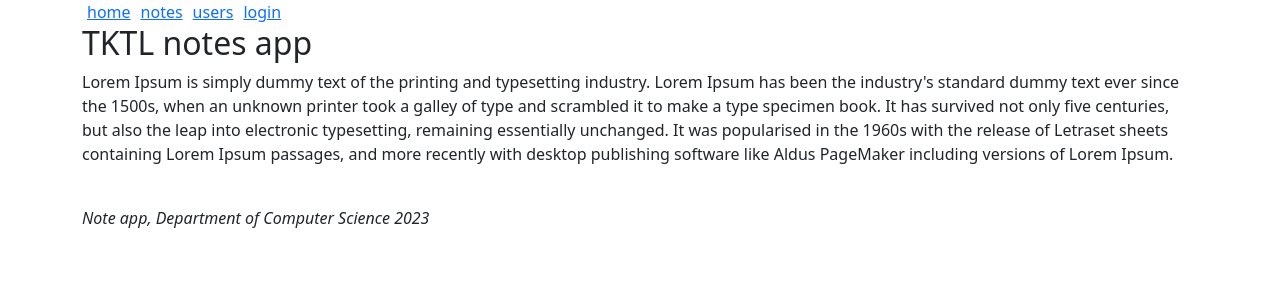
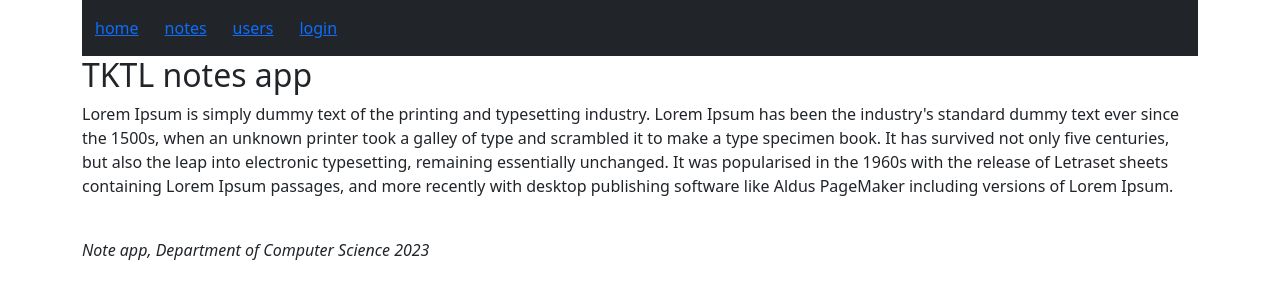
Before and after one commit to serhatprogramming/react-router-v-2, a React (Create React App) app: page / in a window 1280 px wide. Shown: the top 300 px of the page. Built offline with nearby package versions, Linux system fonts and the light colour scheme.

Commit message:
navbar added.

```diff
--- a/src/App.js
+++ b/src/App.js
@@ -9,7 +9,7 @@
   useNavigate,
 } from "react-router-dom";
 
-import { Table, Form, Button, Alert } from "react-bootstrap";
+import { Table, Form, Button, Alert, Navbar, Nav } from "react-bootstrap";
 
 const Home = () => (
   <div>
@@ -149,22 +149,37 @@
     <div className="container">
       {message && <Alert variant="success">{message}</Alert>}
       <div>
+        <Navbar collapseOnSelect expand="lg" bg="dark" variant="dark">
+          <Navbar.Toggle aria-controls="responsive-navbar-nav" />
+          <Navbar.Collapse id="responsive-navbar-nav">
+            <Nav className="me-auto">
+              <Nav.Link href="#" as="span">
                 <Link style={padding} to="/">
                   home
                 </Link>
+              </Nav.Link>
+              <Nav.Link href="#" as="span">
                 <Link style={padding} to="/notes">
                   notes
                 </Link>
+              </Nav.Link>
+              <Nav.Link href="#" as="span">
                 <Link style={padding} to="/users">
                   users
                 </Link>
+              </Nav.Link>
+              <Nav.Link href="#" as="span">
                 {user ? (
-          <em>{user} logged in</em>
+                  <em style={padding}>{user} logged in</em>
                 ) : (
                   <Link style={padding} to="/login">
                     login
                   </Link>
                 )}
+              </Nav.Link>
+            </Nav>
+          </Navbar.Collapse>
+        </Navbar>
       </div>
 
       <Routes>
```
Lines whose indentation alone changed are shown as unchanged.
